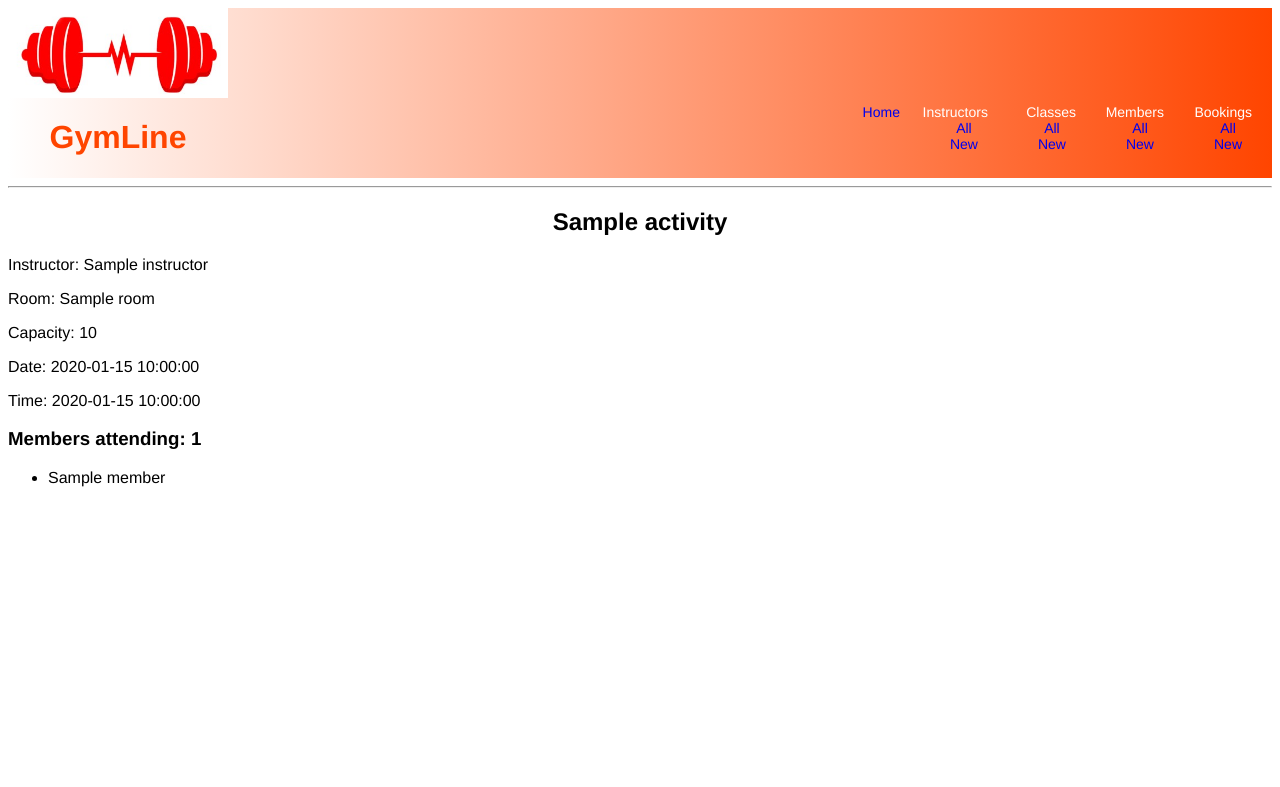
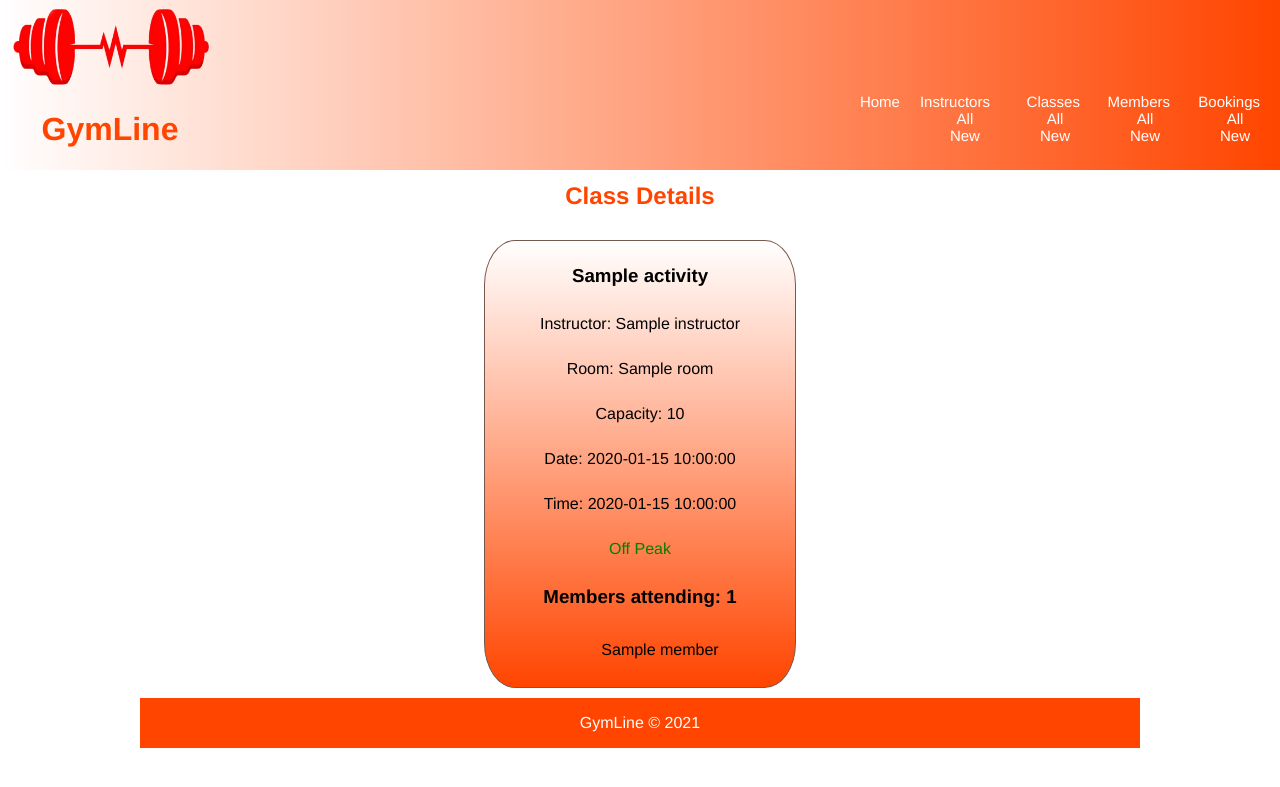
Before and after one commit to rogertmalg/gym_project, a Flask app: page /activities/1 in a window 1280 px wide. Shown: the top 787 px of the page. Run offline with Flask 2, Linux system fonts and the light colour scheme; a database or web service that is not in the repository returns one stand-in record (values such as "Sample title"); some libraries are stand-ins or nearby versions.

Commit message:
adds more CSS styling

```diff
--- a/controllers/activities_controller.py
+++ b/controllers/activities_controller.py
@@ -18,7 +18,7 @@ def activities():
 def show_activity(id):
     members = activity_repository.select_members_in_activity(id)
     activity = activity_repository.select(id)
-    return render_template("activities/show.html", members=members, activity=activity)
+    return render_template("activities/show.html", members=members, activity=activity, datetime = datetime)
 
 # new - form
 @activities_blueprint.route("/activities/new", methods = ["GET"])
--- a/static/css/style.css
+++ b/static/css/style.css
@@ -18,7 +18,7 @@ header {
     flex-wrap: wrap;
     justify-content: space-between;
     align-items: flex-end;
-    margin: 0;
+    margin: -8px;
     background-image: linear-gradient( to right, white , orangered);
 }
   .gymlogo {
@@ -34,9 +34,11 @@ header {
       height: 90px;
   }
 
-  h1 {
+  h1, h2 {
     color: orangered;
   }
+
+
 
   .box{
     display: flex;
@@ -59,7 +61,7 @@ header {
     display: flex;
     flex-wrap: wrap;
     flex-flow: column;
-    line-height: 18px;
+    line-height: 13px;
     margin: 10px;
     align-items: center;
     background-image: linear-gradient( white , orangered);
@@ -67,7 +69,7 @@ header {
   }
 
   input, select, button {
-    font-size: 100%;
+    font-size: 80%;
     width : 50%;
     padding: 10px;
     margin: 10px;
@@ -98,7 +100,7 @@ header {
     padding-right: 10px;
     list-style: none;
     color: white;
-    font-family: "Helvetica", arial, sans-serif; font-size: 14px;
+    font-family: "Helvetica", arial, sans-serif; font-size: 15px;
   }
 
   .bar ul{
@@ -124,7 +126,7 @@ header {
         display: flex;
         flex-wrap: wrap;
         flex-flow: column;
-        line-height: 18px;
+        line-height: 13px;
         margin: 10px;
         align-items: center;
         background-image: linear-gradient( white , orangered);
@@ -134,15 +136,37 @@ header {
 
   .index {
     border: 1px solid rgb(119, 87, 75);
-    width: 150px;
+    width: 210px;
     min-height: 68px;
     padding: 10px;
     display: flex;
     flex-wrap: wrap;
     flex-flow: column;
-    line-height: 18px;
+    line-height: 13px;
     margin: 10px;
     align-items: center;
     background-image: linear-gradient( white , orangered);
     border-radius: 10%;
 }
+
+a {
+    text-decoration: none;
+    color: white;
+}
+
+
+.activity > ul >li {
+    list-style: none;
+    padding: 5px;
+    justify-self: center;
+}
+
+footer {
+    display: flex;
+    width: 100%;
+    background-color: orangered;
+    color: white;
+    justify-content: center;
+    flex-wrap: wrap;
+    flex-direction: row;
+  }
--- a/templates/activities/edit.html
+++ b/templates/activities/edit.html
@@ -3,7 +3,9 @@
 
 <h2>Update Class</h2>
 
-<form action="/activities/{{ activity.id }}" method="POST">
+<div class= "boxform">
+
+<form class="new" action="/activities/{{ activity.id }}" method="POST">
     <div>
         <label for="name">Name:</label>
         <input type="text" id="name" name="name" value ="{{ activity.name }}">
@@ -45,5 +47,5 @@
         <input type="submit">
     </div>
 </form>
-
+</div>
 {% endblock %}
--- a/templates/activities/index.html
+++ b/templates/activities/index.html
@@ -8,9 +8,10 @@
 {% for activity in all_activities %}
 
 <section class="activity">
+    {% if activity.active == False %}
+    <h3 style="color:red">{{ activity.name }}: Full</h3>
+    {% else %}
     <h3>{{ activity.name }}</h3>
-    {% if activity.active == False %}
-        <p style="color:red">This class is now full</p>
     {% endif %}
     <p>Instructor : {{ activity.instructor.name }}</p>
     <p>{{ activity.room }}</p>
--- a/templates/activities/show.html
+++ b/templates/activities/show.html
@@ -1,12 +1,22 @@
 {% extends "base.html" %}
 {% block content %}
 
-<h2>{{ activity.name }}</h2>
+<h2>Class Details</h2>
+
+<div class="box">
+
+<div class="activity">
+<h3>{{ activity.name }}</h3>
 <p>Instructor: {{ activity.instructor.name }}</p>
 <p>Room: {{ activity.room }}</p>
 <p>Capacity: {{ activity.capacity }}</p>
 <p>Date: {{ activity.date }}</p>
 <p>Time: {{ activity.time}}</p>
+{% if activity.time < datetime.time(10,00) or activity.time > datetime.time(18,00) %}
+        <p style="color:red">Peak</p>
+    {% else %}
+        <p style="color:green"> Off Peak</p>
+    {% endif %}
 
 <h3>Members attending: {{ members|count }}</h3>
 <ul>
@@ -14,5 +24,5 @@
     <li>{{ member.name }}</li>
     {% endfor %}
 </ul>
-
+</div>
 {% endblock %}
--- a/templates/base.html
+++ b/templates/base.html
@@ -11,7 +11,7 @@
 <body>
     <header>
         <div class = gymlogo>
-            <img src="/static/images/GymLogo_4.jpg" alt="GymLine">
+            <img src="/static/images/GymLogo_5.webp" alt="GymLine">
             <h1>GymLine</h1>
         </div>
         <nav>
@@ -48,9 +48,12 @@
             </ul>
         </nav>
     </header>
-    <hr style="color: orangered;">
+    <!-- <hr> -->
         {% block content %}
 
         {% endblock %}
+    <footer>
+        <p>GymLine &copy; 2021</p>
+    </footer>
 </body>
 </html>
--- a/templates/bookings/edit.html
+++ b/templates/bookings/edit.html
@@ -2,8 +2,9 @@
 {% block content %}
 
 <h2>Edit Booking</h2>
+<div class= "boxform">
 
-<form action="/bookings/{{ booking.id }}" method="POST">
+<form class="new" action="/bookings/{{ booking.id }}" method="POST">
     <div>
         <label for="activity">Class:</label>
         <select name="activity_id" id="activity">
@@ -28,5 +29,6 @@
         <input type="submit">
     </div>
 </form>
+</div>
 
 {% endblock %}
--- a/templates/index.html
+++ b/templates/index.html
@@ -9,9 +9,10 @@
 
 
 <section class="activity">
+    {% if activity.active == False %}
+    <h3 style="color:red">{{ activity.name }}: Full</h3>
+    {% else %}
     <h3>{{ activity.name }}</h3>
-    {% if activity.active == False %}
-        <p style="color:red">This class is now full</p>
     {% endif %}
     <p>Instructor : {{ activity.instructor.name }}</p>
     <p>{{ activity.room }}</p>
--- a/templates/instructors/edit.html
+++ b/templates/instructors/edit.html
@@ -3,7 +3,9 @@
 
 <h2>Update instructor</h2>
 
-<form action="/instructors/{{ instructor.id }}" method="POST">
+<div class= "boxform">
+
+<form class="new" action="/instructors/{{ instructor.id }}" method="POST">
     <div>
         <label for="name">Name:</label>
         <input type="text" id="name" name="name" value="{{ instructor.name }}">
@@ -20,4 +22,6 @@
     </div>
 </form>
 
+</div>
+
 {% endblock %}
--- a/templates/members/edit.html
+++ b/templates/members/edit.html
@@ -3,7 +3,9 @@
 
 <h2>Update member</h2>
 
-<form action="/members/{{ member.id }}" method="POST">
+<div class= "boxform">
+
+<form class="new" action="/members/{{ member.id }}" method="POST">
     <div>
         <label for="name">Name:</label>
         <input type="text" id="name" name="name" value="{{ member.name }}">
@@ -26,5 +28,6 @@
         <input type="submit">
     </div>
 </form>
+</div>
 
 {% endblock %}
```
Also changed, not shown: templates/members/index.html (+5 -2 lines), static/images/GymLogo_5.webp (added).
